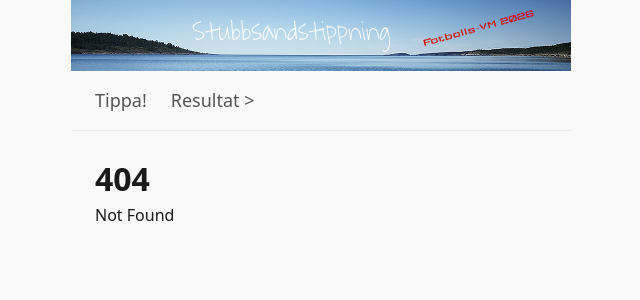
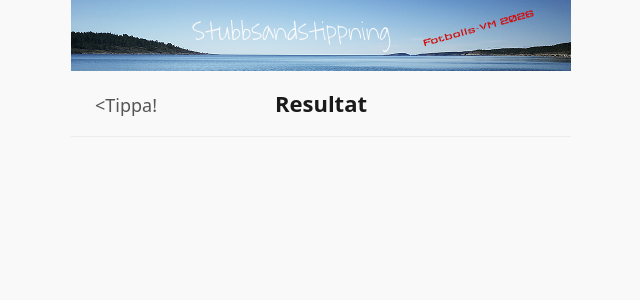
Before and after one commit to erik-dickens/stubbsandstippning, a SvelteKit app: page /resultat in a window 1280 px wide. Before the commit this address had no page. Shown: the top 300 px of the page, without its empty margins (319-959 px from the left). Built offline with nearby package versions, Linux system fonts and the light colour scheme.

Commit message:
navigator

```diff
--- a/src/routes/+layout.svelte
+++ b/src/routes/+layout.svelte
@@ -3,6 +3,7 @@
 	import banner from '$lib/assets/banner.png'
 	import { page } from '$app/state'
 	import '../global.css'
+	import { resolve } from '$app/paths'
 
 	let { children } = $props()
 </script>
@@ -17,8 +18,10 @@
 	</header>
 
 	<nav class="nav">
-		<a href="/" class:active={page.url.pathname === '/'}>Tippa!</a>
-		<a href="/resultat">Resultat &gt;</a>
+		<a href={resolve('/')} class:active={page.url.pathname === '/'}>{page.url.pathname !== '/' ? '<' : ''}Tippa!</a>
+		<a href={resolve('/resultat')} class:active={page.url.pathname === '/resultat'}
+			>Resultat {page.url.pathname !== '/resultat' ? '>' : ''}</a
+		>
 	</nav>
 
 	<main class="content">
@@ -43,9 +46,9 @@
 	}
 
 	.nav {
-		display: flex;
+		display: grid;
+		grid-template-columns: 1fr 1fr 1fr;
 		align-items: baseline;
-		gap: var(--space-l);
 		padding: var(--space-m) var(--space-l);
 		border-bottom: 1px solid var(--color-neutral-200);
 
@@ -53,6 +56,26 @@
 			text-decoration: none;
 			color: var(--color-neutral-700);
 			font-size: var(--font-size-500);
+
+			&:first-child {
+				grid-column: 1;
+				justify-self: start;
+			}
+
+			&:first-child.active {
+				grid-column: 2;
+				justify-self: center;
+			}
+
+			&:last-child {
+				grid-column: 3;
+				justify-self: end;
+			}
+
+			&:last-child.active {
+				grid-column: 2;
+				justify-self: center;
+			}
 
 			&.active {
 				font-size: var(--font-size-600);
--- /dev/null
+++ b/src/routes/resultat/+page.svelte
@@ -0,0 +1,5 @@
+<script lang="ts">
+	import type { PageProps } from './$types'
+
+	let { data }: PageProps = $props()
+</script>
```
